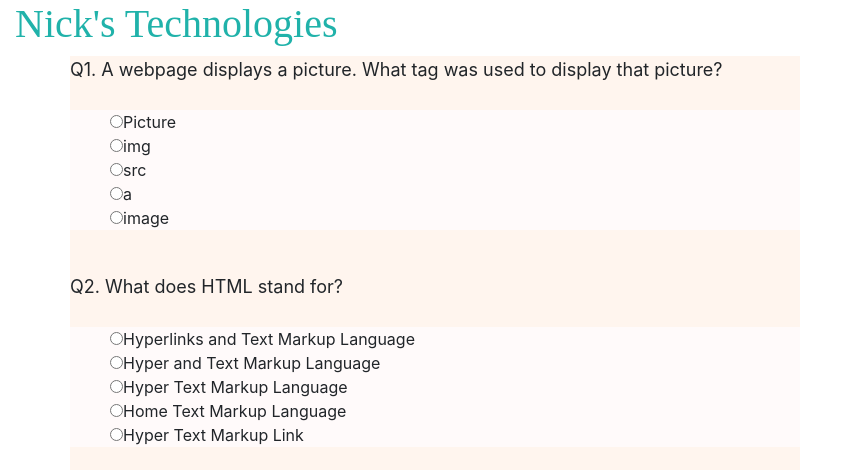
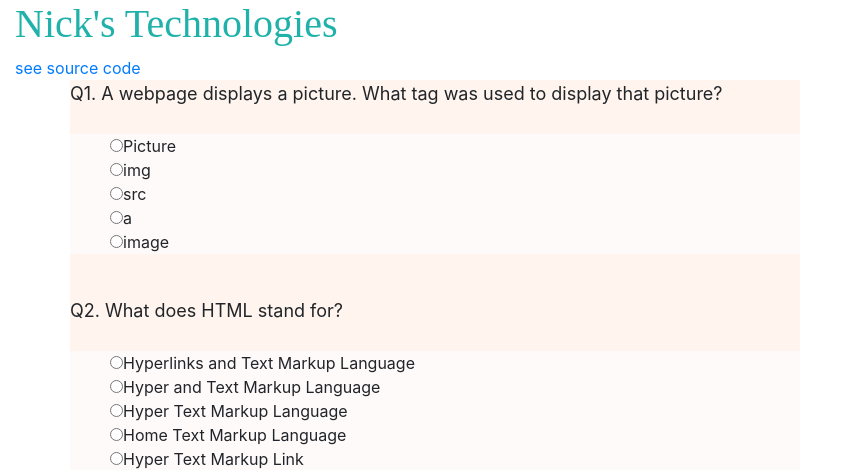
Before and after one commit to hariprabha92/Quize_app, a Django app: page / in a window 1280 px wide. Shown: the top 470 px of the page, without its empty margins (0-847 px from the left). Run offline with Django 3.2, Linux system fonts and the light colour scheme; data comes from the database, SQL or seed files in the repository; some libraries are stand-ins or nearby versions.

Commit message:
added github link

```diff
--- a/app/templates/app/base.html
+++ b/app/templates/app/base.html
@@ -10,8 +10,8 @@
 	<link href="//fonts.googleapis.com/css?family=Lobster&subset=latin,latin-ext" rel="stylesheet" type="text/css">
         <div>
         <h1><a href="/">Nick's Technologies</a></h1>
+        <a href="https://github.com/hariprabha92/Quize_app">see source code</a>
 	</div>
-
         <div class="content container">
          <div class="row">
           <div class="col-md-8">
```
